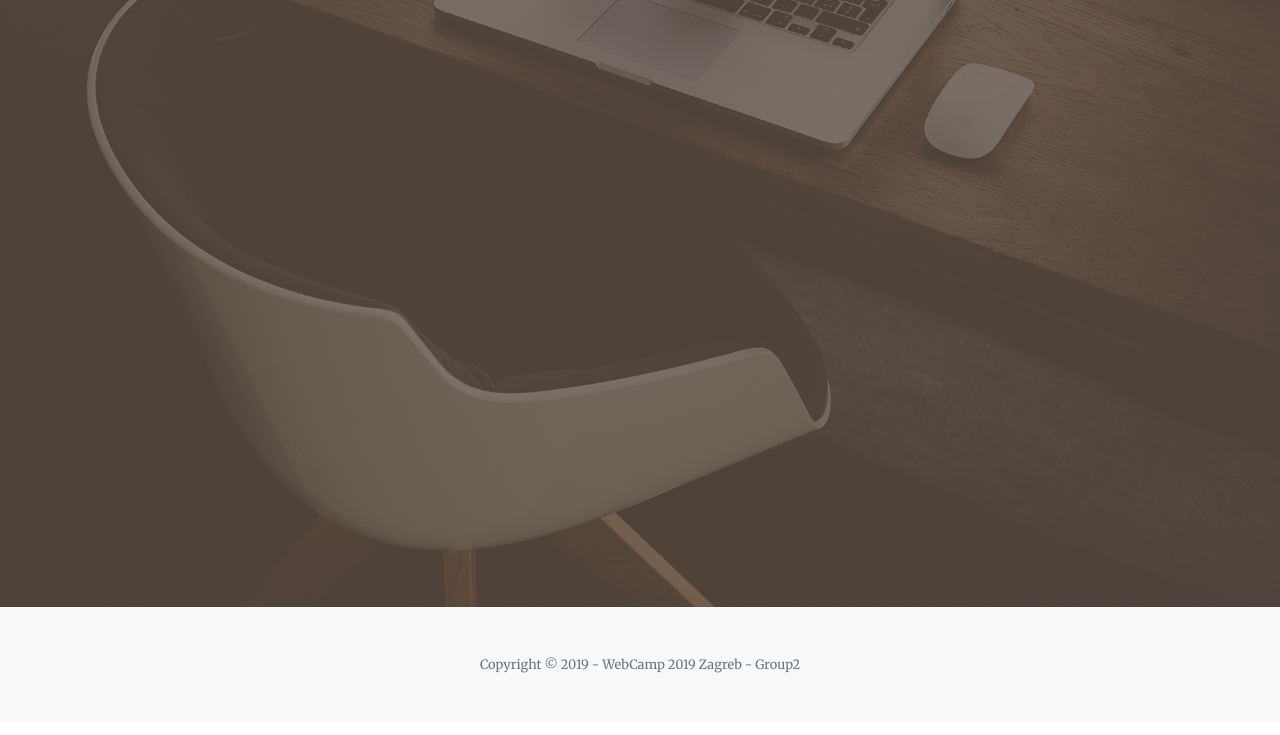
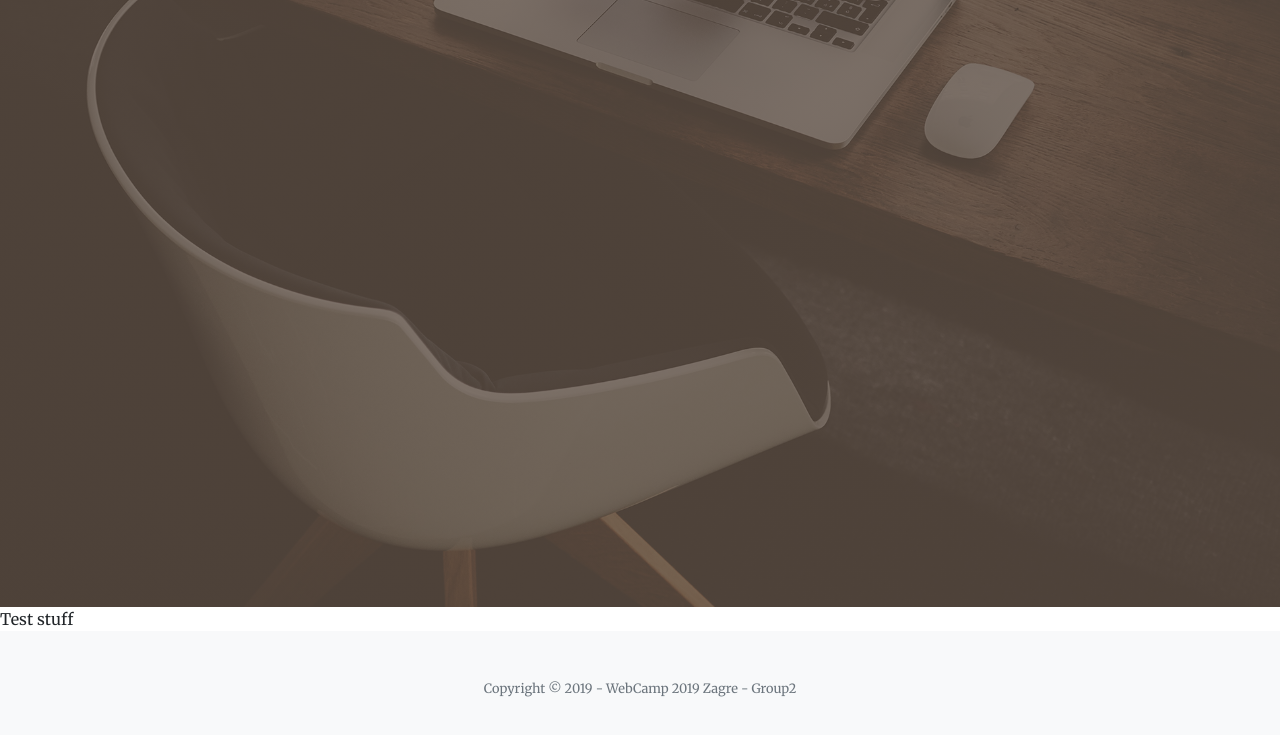
Before and after one commit to tianyupu/webcamp-group-2, a website with bundled scripts: page index.html in a window 1280 px wide. Shown: the part 193-928 px from the top of the page. Built offline with nearby package versions, Linux system fonts and the light colour scheme.

Commit message:
revert this

```diff
--- a/index.html
+++ b/index.html
@@ -8,7 +8,7 @@
   <meta name="description" content="">
   <meta name="author" content="">
 
-  <title>WebCamp Zagreb 2019</title>
+  <title>WebCamp Zagreb 2019 - Group 3</title>
 
   <!-- Font Awesome Icons -->
   <link href="vendor/fontawesome-free/css/all.min.css" rel="stylesheet" type="text/css">
@@ -52,12 +52,13 @@
       </div>
     </div>
   </header>
-
-
+  <main>
+    Test stuff
+  </main>
   <!-- Footer -->
   <footer class="bg-light py-5">
     <div class="container">
-      <div class="small text-center text-muted">Copyright &copy; 2019 - WebCamp 2019 Zagreb - Group2</div>
+      <div class="small text-center text-muted">Copyright &copy; 2019 - WebCamp 2019 Zagre - Group2</div>
     </div>
   </footer>
 
```
